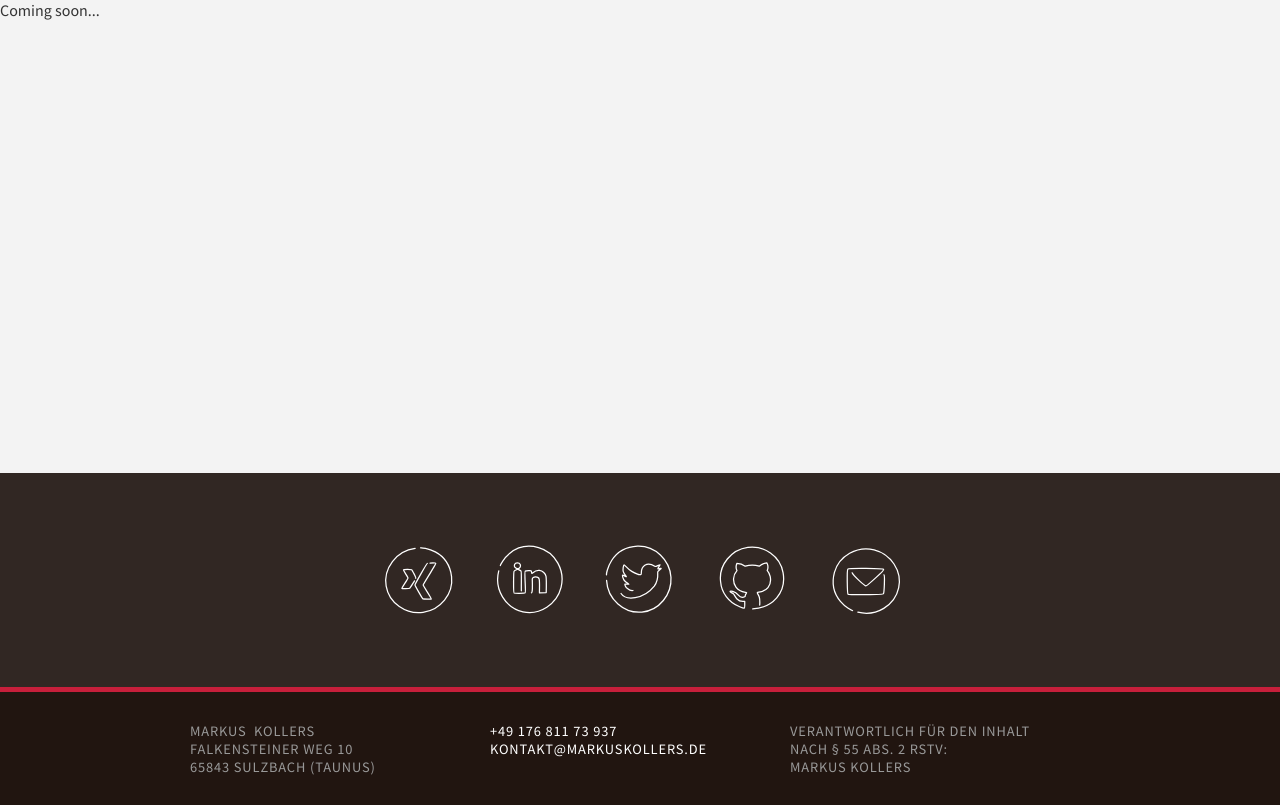
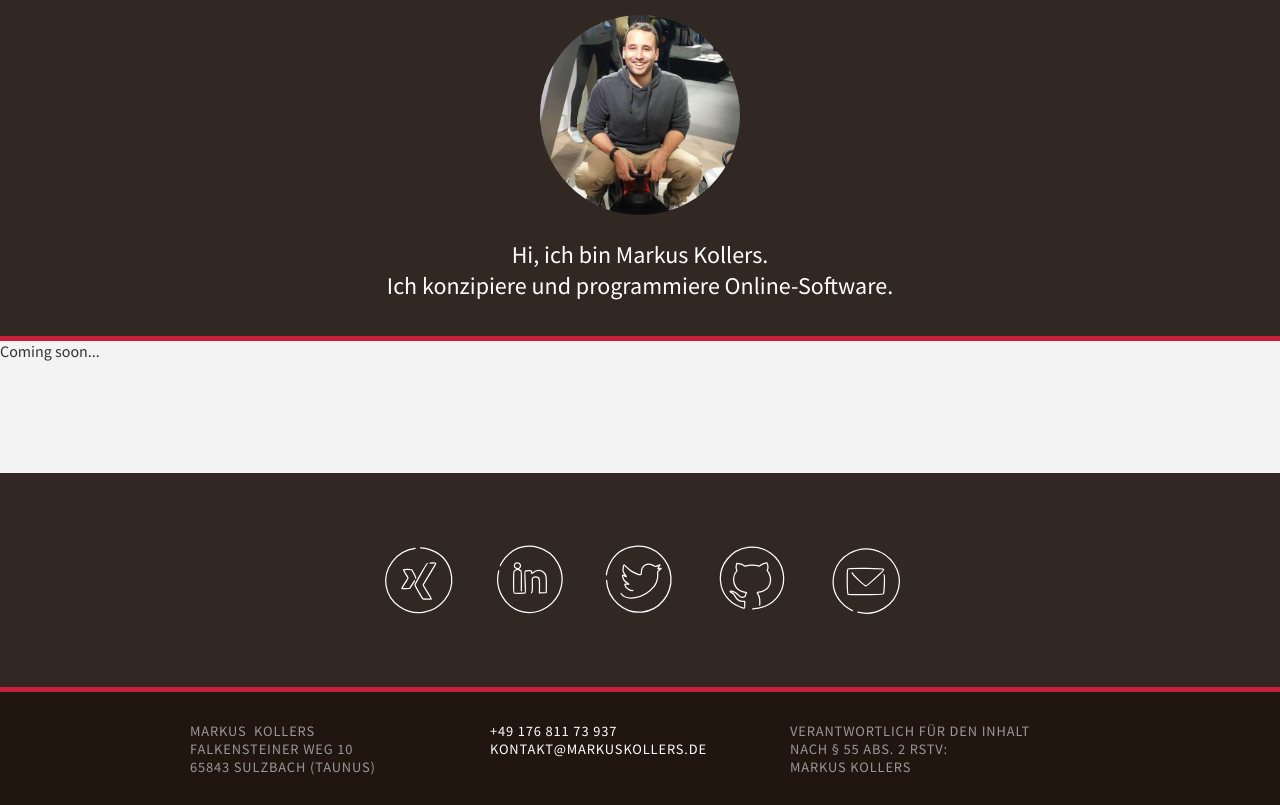
Before and after one commit to mkollers/markuskollers.de, an Angular app: page / in a window 1280 px wide. Built offline with nearby package versions, Linux system fonts and the light colour scheme.

Commit message:
Added header

```diff
--- a/src/app/app.component.html
+++ b/src/app/app.component.html
@@ -1,3 +1,4 @@
-<main style="min-height: calc(100% - 327px)">Coming soon...</main>
+<mk-header></mk-header>
+<main style="min-height: calc(100% - 327px - 341px)">Coming soon...</main>
 <mk-social-footer></mk-social-footer>
 <mk-footer></mk-footer>
--- /dev/null
+++ b/src/app/shared/layout/components/header/header.component.html
@@ -0,0 +1,6 @@
+<img src="/assets/markus_kollers.jpg" width="200">
+<h2>
+  Hi, ich bin Markus Kollers.
+  <br />
+  <strong>Ich konzipiere und programmiere Online-Software.</strong>
+</h2>
--- /dev/null
+++ b/src/app/shared/layout/components/header/header.component.scss
@@ -0,0 +1,20 @@
+:host {
+  display: block;
+  background: #312723;
+  padding: 15px;
+  text-align: center;
+  border-bottom: 5px solid #c71f3b;
+}
+
+img {
+    border-radius: 50%;
+}
+
+h2 {
+    color: #fff;
+    font-weight: 200;
+}
+
+b, strong {
+    font-weight: 500;
+}
--- /dev/null
+++ b/src/app/shared/layout/components/header/header.component.ts
@@ -0,0 +1,15 @@
+import { Component, OnInit } from '@angular/core';
+
+@Component({
+  selector: 'mk-header',
+  templateUrl: './header.component.html',
+  styleUrls: ['./header.component.scss']
+})
+export class HeaderComponent implements OnInit {
+
+  constructor() { }
+
+  ngOnInit() {
+  }
+
+}
--- a/src/app/shared/layout/layout.module.ts
+++ b/src/app/shared/layout/layout.module.ts
@@ -4,6 +4,7 @@ import { FlexLayoutModule } from '@angular/flex-layout';
 import { MatIconModule } from '@angular/material/icon';
 
 import { FooterComponent } from './components/footer/footer.component';
+import { HeaderComponent } from './components/header/header.component';
 import { SocialFooterComponent } from './components/social-footer/social-footer.component';
 
 @NgModule({
@@ -15,10 +16,12 @@ import { SocialFooterComponent } from './components/social-footer/social-footer.
     MatIconModule
   ],
   declarations: [
+    HeaderComponent,
     FooterComponent,
     SocialFooterComponent
   ],
   exports: [
+    HeaderComponent,
     FooterComponent,
     SocialFooterComponent
   ]
```
Also changed, not shown: src/assets/markus_kollers.jpg (added), 1 other file (tests, documents, lock files or other folders).
